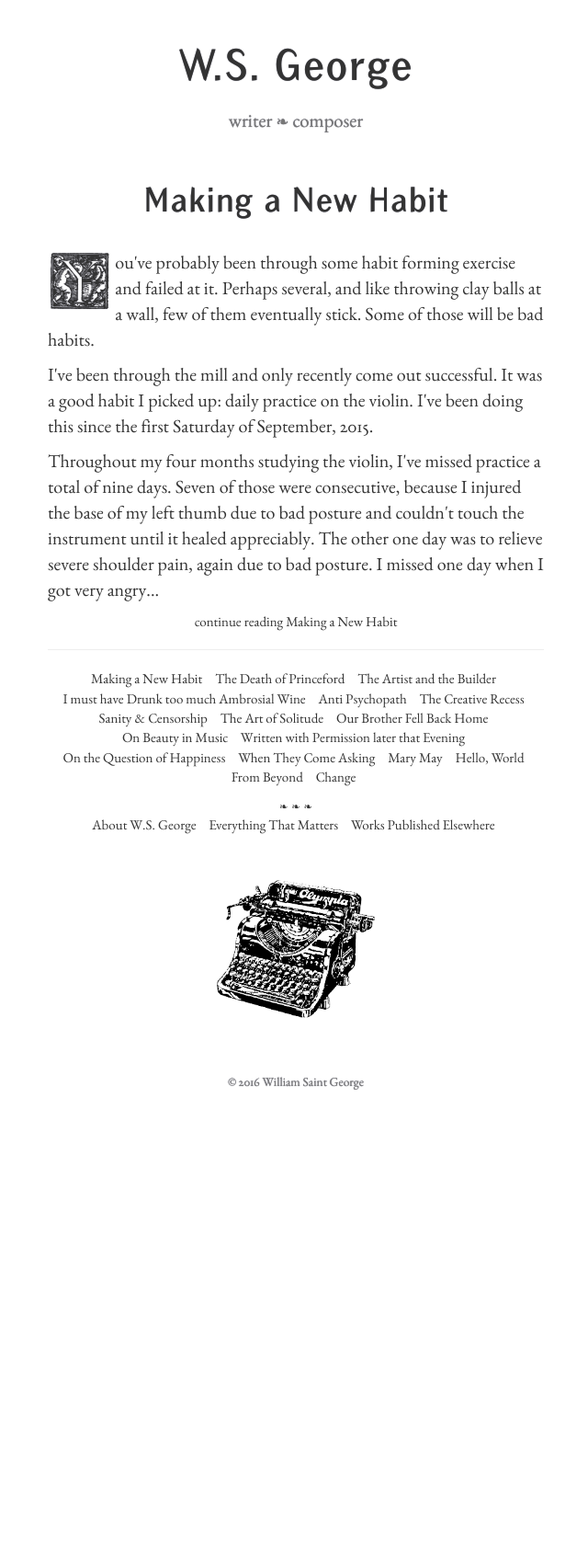
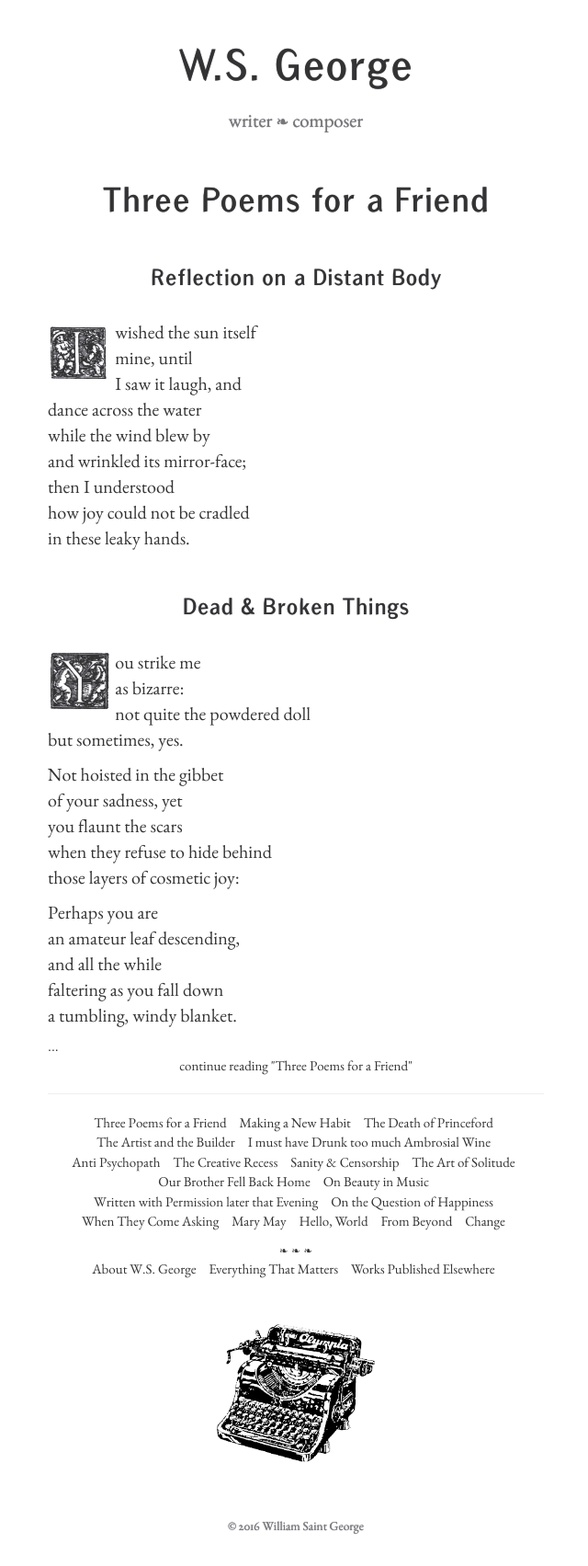
Before and after one commit to jessejohnson/wsgeorge, a Jekyll site: the page built from index.html, in a window 1280 px wide. Shown: the whole page at 92% size, without its empty margins (318-958 px from the left). Built offline with Jekyll 4.4.1, drawn with Linux system fonts in a browser that asks for light colours; before the commit the page ends 1220 px from its top, so only the background shows below that.

Commit message:
add Three Poems for a Friend, add quotes to "more" link in index.html

```diff
--- /dev/null
+++ b/_posts/2016-05-04-three-poems-for-a-friend.html
@@ -0,0 +1,78 @@
+---
+title: Three Poems for a Friend
+layout: base
+description: Three poems I wrote to satisfy a selfish request
+tags: poem
+---
+<h1 class="title-text text-center">{{ page.title }}</h1>
+
+<h3 class="title-text text-center">Reflection on a Distant Body</h3>
+
+<p class="content-text">
+	<span class="miniature">I</span> wished the sun itself <br>
+	mine, until <br>
+	I saw it laugh, and <br>
+	dance across the water <br>
+	while the wind blew by <br>
+	and wrinkled its mirror-face; <br>
+	then I understood <br>
+	how joy could not be cradled <br>
+	in these leaky hands. <br>
+</p>
+
+<h3 class="title-text text-center">Dead &amp; Broken Things</h3>
+
+<p class="content-text">
+	<span class="miniature">Y</span>ou strike me <br>
+	as bizarre: <br>
+	not quite the powdered doll <br>
+	but sometimes, yes. </p>
+
+<p class="content-text">
+	Not hoisted in the gibbet <br>
+	of your sadness, yet <br>
+	you flaunt the scars <br>
+	when they refuse to hide behind <br>
+	those layers of cosmetic joy: <br>
+</p>
+
+<p class="content-text">
+	Perhaps you are <br>
+	an amateur leaf descending, <br>
+	and all the while<br>
+	faltering as you fall down <br>
+	a tumbling, windy blanket. <br>
+</p>
+
+<p class="content-text">
+	Or you are too ordinary; <br>
+	a writhing stump <br>
+	(that tripped me as I passed) <br>
+	covered with fallen leaves <br>
+</p>
+
+<h3 class="title-text text-center">Pathos</h3>
+
+<p class="content-text">
+	<span class="miniature">T</span>he naked girl wiped semen <br>
+	off her lower lip, <br>
+	the man yanked his belt <br>
+	and buckled. <br>
+</p>
+<p class="content-text">
+	The naked girl smelled <br>
+	her middle finger tip, <br>
+	the man tied the laces <br>
+	of his shoes. <br>
+</p>
+<p class="content-text">
+	The naked girl twisted <br>
+	a lock of her hair, <br>
+	the man clipped on his watch <br>
+	and checked the time. <br>
+</p>
+<p class="content-text">
+	The naked girl sank low her head <br>
+	and clapped her feet, <br>
+	the man had closed the door. <br>
+</p>
--- a/index.html
+++ b/index.html
@@ -7,5 +7,5 @@ description: Poems, Stories, Essays, Blog of wsgeorge, Ghanaian Poet and Blogger
 {% assign post = site.posts.first %}
 
 {{post.content | truncatewords: 150}}
-<div class="bottom-link text-center"><a href="{{post.url}}">continue reading {{post.title}}</a>
+<div class="bottom-link text-center"><a href="{{post.url}}">continue reading "{{post.title}}"</a>
 </div>
```
